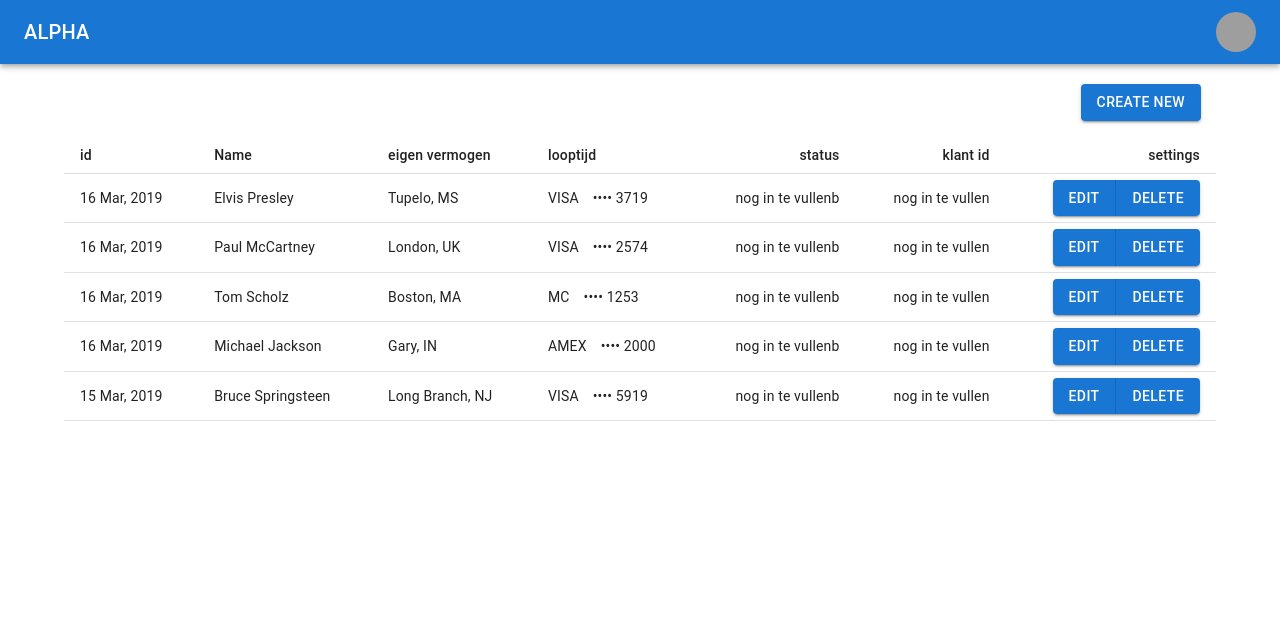
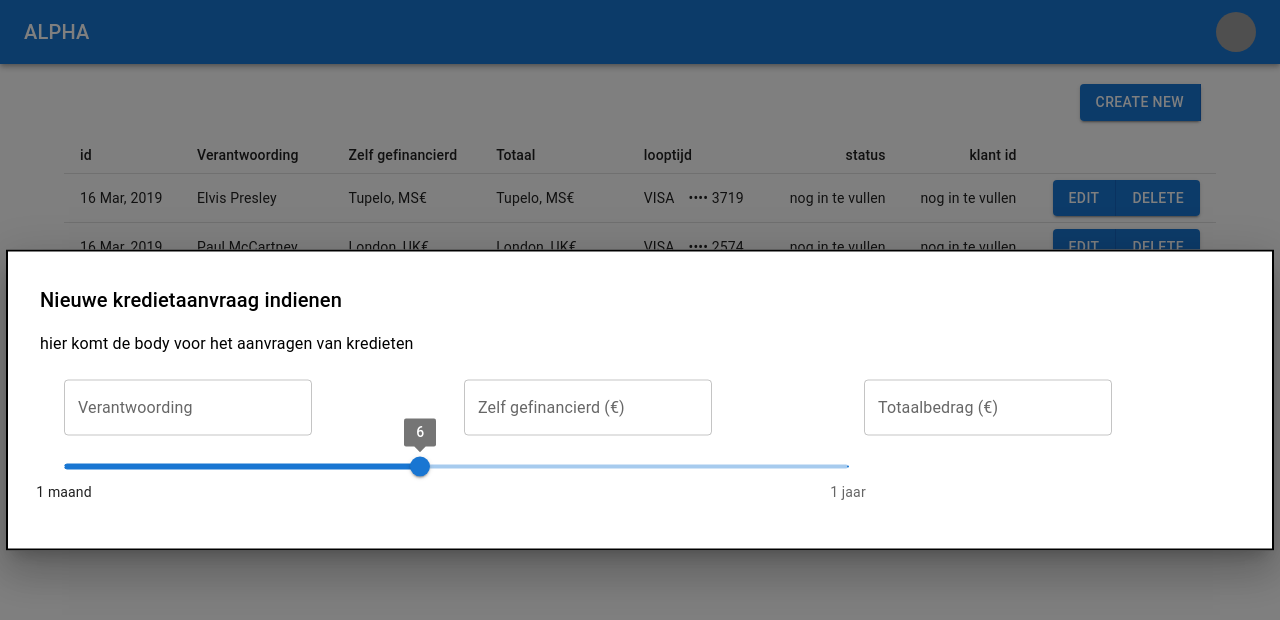
Before and after one commit to iDeebSee/project-informatica, a React (Create React App) app in the folder frontend/: page /list in a window 1280 px wide. Both pictures are taken after a click on the button "CREATE NEW". Shown: the top 620 px of the page. Built offline with nearby package versions, Linux system fonts and the light colour scheme; grey boxes are pictures that could not be loaded.

Commit message:
popup modal toevoegen nieuwe kredietaanvraag, nog enkel layout nog in orde brengen

```diff
--- a/frontend/src/components/ListKredietaanvragen.js
+++ b/frontend/src/components/ListKredietaanvragen.js
@@ -10,6 +10,9 @@ import Grid from '@mui/material/Grid';
 import Button from '@mui/material/Button';
 import ButtonGroup from '@mui/material/ButtonGroup';
 import { borderRight } from '@mui/system';
+import { Modal, Typography, Box, TextField, Slider, Paper } from '@mui/material'
+
+
 
 // Generate Order Data
 function createData(id, date, name, shipTo, paymentMethod, amount) {
@@ -52,39 +55,125 @@ const rows = [
   ),
 ];
 
+const marks = [
+  {
+    value: 1,
+    label: '1 maand',
+  },
+  {
+    value: 12,
+    label: '1 jaar',
+  },
+];
+
+const style = {
+  position: 'absolute',
+  top: '50%',
+  left: '50%',
+  transform: 'translate(-50%, -50%)',
+  width: 1200,
+  bgcolor: 'background.paper',
+  border: '2px solid #000',
+  boxShadow: 24,
+  p: 4,
+};
+
+function valuetext(value) {
+  if (value == 1)
+    return `${value} maand`;
+  else if (value == 12)
+    return `${value} Jaar`;
+  else
+    return `${value} maanden`;
+}
+
+
 function preventDefault(event) {
   event.preventDefault();
 }
 
 export default function ListKredietaanvragen() {
-  return (
+
+  const [open, setOpen] = React.useState(false);
+  const handleOpen = () => setOpen(true);
+  const handleClose = () => setOpen(false);
 
 
-    <Container maxWidth="lg" style={{ position: 'relative', marginTop:20}}>
+  const Popup = (
+
+    <div>
+      <Modal
+        open={open}
+        onClose={handleClose}
+        aria-labelledby="modal-modal-title"
+        aria-describedby="modal-modal-description"
+      >
+        <Box sx={style}>
+          <Typography id="modal-modal-title" variant="h6" component="h2">
+            Nieuwe kredietaanvraag indienen
+          </Typography>
+          <Typography id="modal-modal-description" sx={{ mt: 2 }}>
+            hier komt de body voor het aanvragen van kredieten
+            <Box
+              component="form"
+              sx={{
+                '& > :not(style)': { m: 1, width: '25ch' },
+              }}
+              noValidate
+              autoComplete="off"
+            >
+              <Grid container spacing={2} style={{width: "100%"}}>
+                <Grid item xs={6} md={4}>
+                  <TextField id="outlined-basic" label="Verantwoording" variant="outlined" />
+                </Grid>
+                 {/* nog combobox van maken  */}
+                <Grid item xs={6} md={4}>
+                  <TextField id="filled-basic" label="Zelf gefinancierd (€)" variant="outlined" />
+                </Grid>
+                <Grid item xs={6} md={4}>
+                  <TextField id="standard-basic" label="Totaalbedrag (€)" variant="outlined" />
+                </Grid>
+                <Grid item xs={6} md={8}>
+                  <Slider
+                    aria-label="Looptijd"
+                    defaultValue={6}
+                    getAriaValueText={valuetext}
+                    valueLabelDisplay="on"
+                    step={1}
+                    marks={marks}
+                    min={1}
+                    max={12}
+                  />
+                </Grid>
+              </Grid>
+            </Box>
+          </Typography>
+        </Box>
+      </Modal>
+    </div>
+  )
+
+  return (
+    <Container maxWidth="lg" style={{ position: 'relative', marginTop: 20 }}>
       <Grid container spacing={2}>
         <Grid item xs={12}>
-  <ButtonGroup style={{float: 'right', marginRight: 15}} variant="contained" aria-label="outlined primary button group">
-
-      <Button style={{align: borderRight}}>create new </Button>
-
+          <ButtonGroup style={{ float: 'right', marginRight: 15 }} variant="contained" aria-label="outlined primary button group">
+            <Button style={{ align: borderRight }} onClick={handleOpen}>create new</Button>
+            {Popup}
           </ButtonGroup>  </Grid>
         <Grid item xs={12}>
-
-
           <React.Fragment>
-
             <Table size="small">
               <TableHead>
                 <TableRow>
                   <TableCell>id</TableCell>
-           <TableCell>Name</TableCell>
-           <TableCell>eigen vermogen</TableCell>
+                  <TableCell>Verantwoording</TableCell>
+                  <TableCell>Zelf gefinancierd</TableCell>
+                  <TableCell>Totaal</TableCell>
                   <TableCell>looptijd</TableCell>
                   <TableCell align="right">status</TableCell>
                   <TableCell align="right">klant id</TableCell>
-           <TableCell align="right">settings</TableCell>
-
-
+                  <TableCell align="right"></TableCell>
                 </TableRow>
               </TableHead>
               <TableBody>
@@ -92,9 +181,10 @@ export default function ListKredietaanvragen() {
                   <TableRow key={row.id}>
                     <TableCell>{row.date}</TableCell>
                     <TableCell>{row.name}</TableCell>
-             <TableCell>{row.shipTo}</TableCell>
+                    <TableCell>{row.shipTo}€</TableCell>
+                    <TableCell>{row.shipTo}€</TableCell>
                     <TableCell>{row.paymentMethod}</TableCell>
-             <TableCell align="right">nog in te vullenb</TableCell>
+                    <TableCell align="right">nog in te vullen</TableCell>
                     <TableCell align="right">nog in te vullen</TableCell>
                     <TableCell align="right">
                       <ButtonGroup variant="contained" aria-label="outlined primary button group">
@@ -102,9 +192,6 @@ export default function ListKredietaanvragen() {
                         <Button>delete </Button>
                       </ButtonGroup>
                     </TableCell>
-
-
-
                   </TableRow>
                 ))}
               </TableBody>
@@ -114,8 +201,5 @@ export default function ListKredietaanvragen() {
         </Grid>
       </Grid>
     </Container>
-
-
-
   );
 }
```
Also changed, not shown: frontend/src/klantViews/KredietAanvragen.js (+2 -5 lines). Lines whose indentation alone changed are shown as unchanged.
